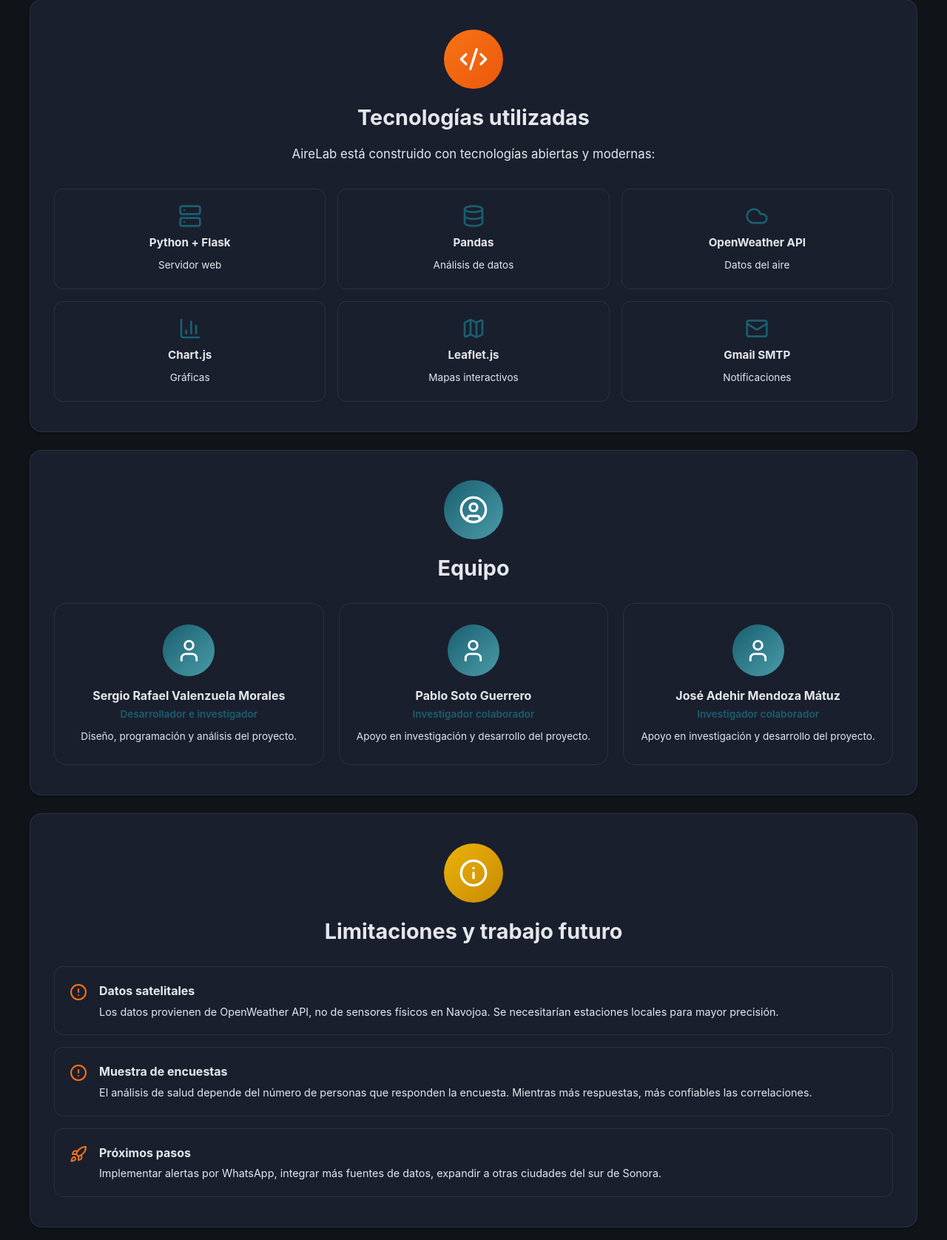
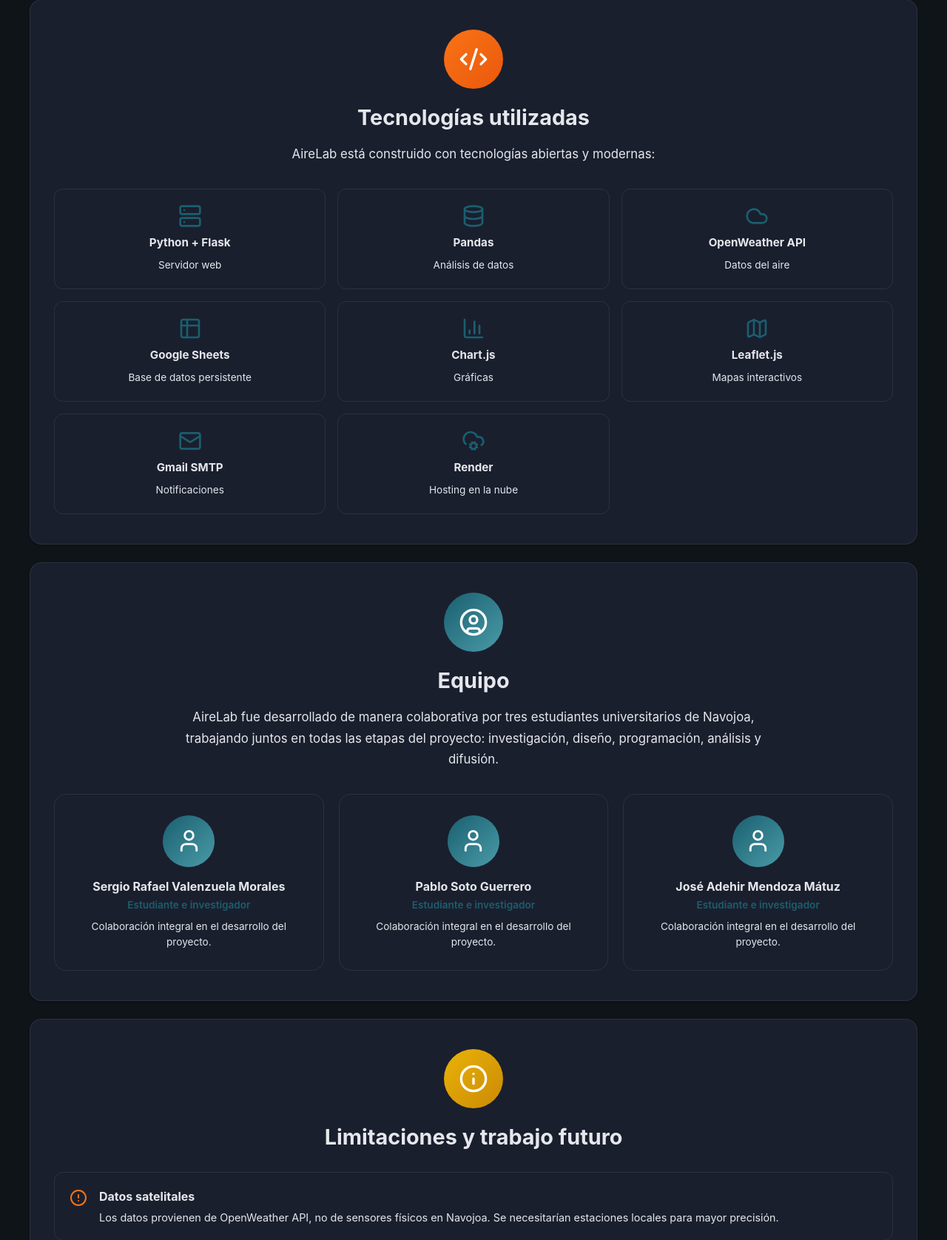
Before and after one commit to sergiovzla27-dotcom/AireLab, a Flask app: page /sobre in a window 1280 px wide. Shown: the part 2669-4345 px from the top of the page at 74% size. Run offline with Flask 3, Linux system fonts and the light colour scheme.

Commit message:
Actualizar sobre.html: equipo colaborativo y nuevas tecnologias

```diff
--- a/templates/sobre.html
+++ b/templates/sobre.html
@@ -221,6 +221,11 @@
                     <span>Datos del aire</span>
                 </div>
                 <div class="tech-card">
+                    <i data-lucide="table-2"></i>
+                    <strong>Google Sheets</strong>
+                    <span>Base de datos persistente</span>
+                </div>
+                <div class="tech-card">
                     <i data-lucide="bar-chart-3"></i>
                     <strong>Chart.js</strong>
                     <span>Gráficas</span>
@@ -235,6 +240,11 @@
                     <strong>Gmail SMTP</strong>
                     <span>Notificaciones</span>
                 </div>
+                <div class="tech-card">
+                    <i data-lucide="cloud-cog"></i>
+                    <strong>Render</strong>
+                    <span>Hosting en la nube</span>
+                </div>
             </div>
         </section>
 
@@ -244,6 +254,11 @@
                 <i data-lucide="user-circle"></i>
             </div>
             <h2>Equipo</h2>
+            <p class="sobre-card-subtitulo">
+                AireLab fue desarrollado de manera colaborativa por tres estudiantes universitarios
+                de Navojoa, trabajando juntos en todas las etapas del proyecto: investigación,
+                diseño, programación, análisis y difusión.
+            </p>
 
             <div class="equipo-grid">
                 <div class="miembro-card-grid">
@@ -251,8 +266,8 @@
                         <i data-lucide="user"></i>
                     </div>
                     <h3>Sergio Rafael Valenzuela Morales</h3>
-                    <span class="miembro-rol">Desarrollador e investigador</span>
-                    <p>Diseño, programación y análisis del proyecto.</p>
+                    <span class="miembro-rol">Estudiante e investigador</span>
+                    <p>Colaboración integral en el desarrollo del proyecto.</p>
                 </div>
 
                 <div class="miembro-card-grid">
@@ -260,8 +275,8 @@
                         <i data-lucide="user"></i>
                     </div>
                     <h3>Pablo Soto Guerrero</h3>
-                    <span class="miembro-rol">Investigador colaborador</span>
-                    <p>Apoyo en investigación y desarrollo del proyecto.</p>
+                    <span class="miembro-rol">Estudiante e investigador</span>
+                    <p>Colaboración integral en el desarrollo del proyecto.</p>
                 </div>
 
                 <div class="miembro-card-grid">
@@ -269,8 +284,8 @@
                         <i data-lucide="user"></i>
                     </div>
                     <h3>José Adehir Mendoza Mátuz</h3>
-                    <span class="miembro-rol">Investigador colaborador</span>
-                    <p>Apoyo en investigación y desarrollo del proyecto.</p>
+                    <span class="miembro-rol">Estudiante e investigador</span>
+                    <p>Colaboración integral en el desarrollo del proyecto.</p>
                 </div>
             </div>
         </section>
```
